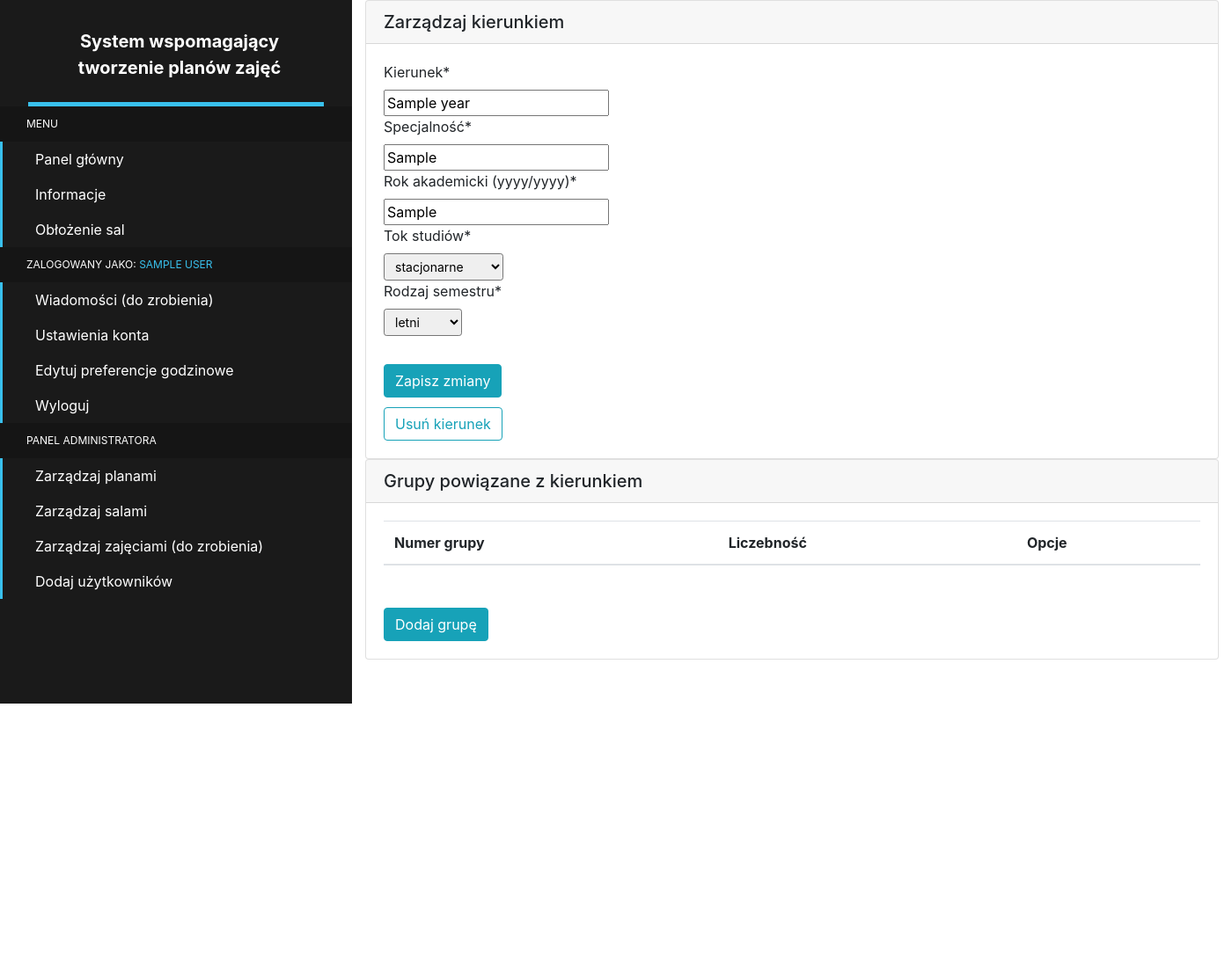
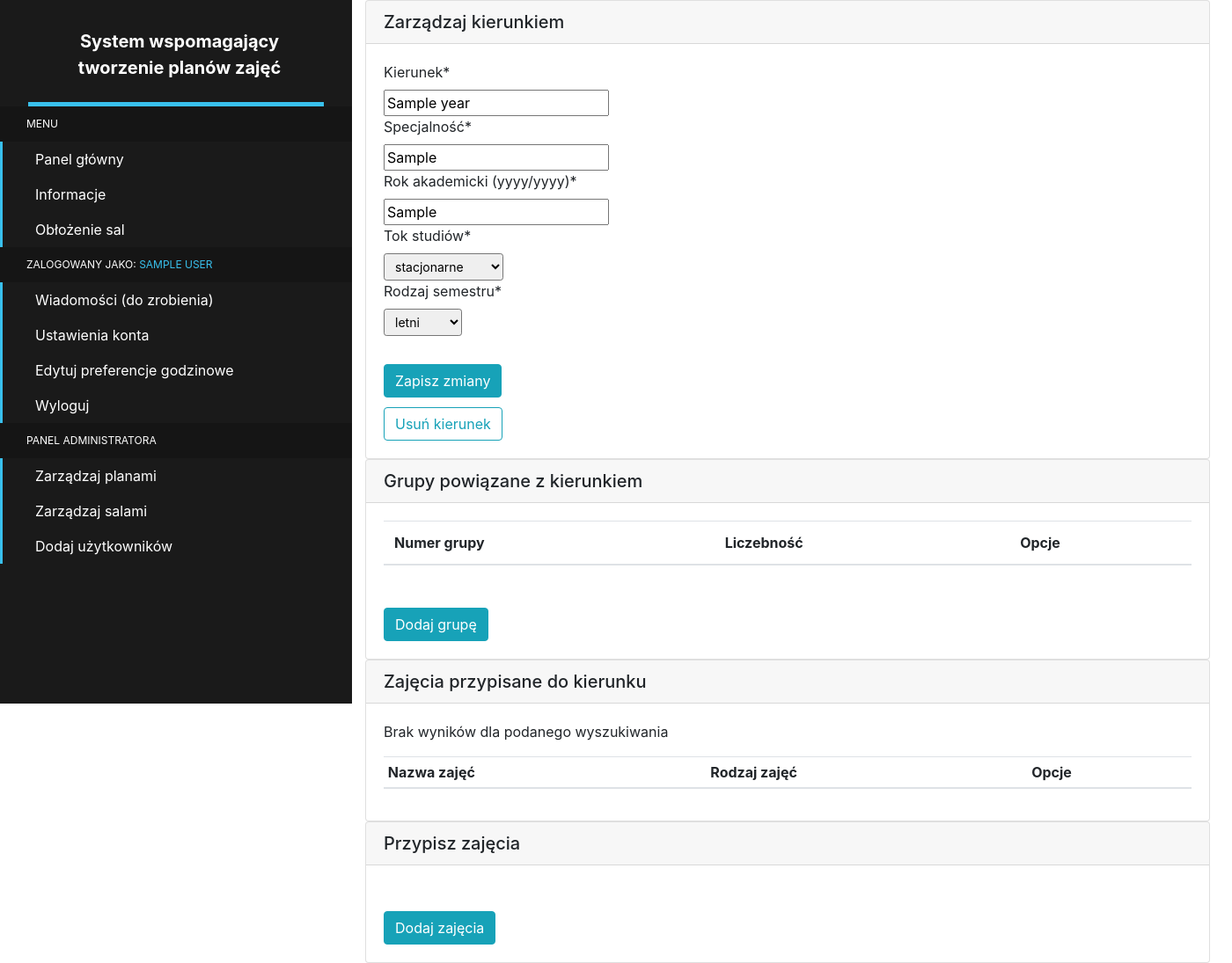
Before and after one commit to MichalM99/System-wspomagajacy-tworzenie-planow-zajec, a Django app: page /schedule/manage_year/1/ in a window 1400 px wide. Shown: the whole page at 88% size. Before the commit the page ends 800 px from the top, so only its background shows below. Run offline with Django 4.2, Linux system fonts and the light colour scheme; a user stored in the database is signed in; tables that the repository leaves empty hold one stand-in row (values such as "Sample post"); lists and menus that the app fills with data are empty; some libraries are stand-ins or nearby versions.

Commit message:
Zarządzanie zajęciami in progress

```diff
--- a/schedule/forms.py
+++ b/schedule/forms.py
@@ -16,6 +16,7 @@ DAYS_OF_WEEK = (
     (5, 'Sobota'),
     (6, 'Niedziela'),
 )
+
 
 class AddAvailabilityForm(forms.Form):
     weekday = forms.IntegerField(widget=forms.Select(choices=DAYS_OF_WEEK, attrs={
@@ -84,16 +85,14 @@ class ManageYearForm(forms.ModelForm):
             'type_of_semester': forms.Select(choices=SEMESTER_CHOICES, attrs={'class': 'form-control-sm'}),
         }
 
-
     def __init__(self, *args, **kwargs):
         super(ManageYearForm, self).__init__(*args, **kwargs)
         self.fields['type_of_studies'].widget.attrs.update({
             'class': 'form-control-sm'
         })
         self.fields['type_of_semester'].widget.attrs.update({
-             'class': 'form-control-sm'
+            'class': 'form-control-sm'
         })
-
 
 
 class AddGroupForm(forms.ModelForm):
@@ -133,11 +132,11 @@ class AddScheduleForm(forms.Form):
 
 class AddScheduleItemForm(forms.Form):
     group = forms.ModelChoiceField(queryset=Group.objects.all(), label='Grupa',
-                                  widget=forms.Select(attrs={'class': 'form-control-sm'}))
+                                   widget=forms.Select(attrs={'class': 'form-control-sm'}))
     lecture = forms.ModelChoiceField(queryset=Lecture.objects.all(), label='Zajęcia',
-                                  widget=forms.Select(attrs={'class': 'form-control-sm'}))
+                                     widget=forms.Select(attrs={'class': 'form-control-sm'}))
     lecturer = forms.ModelChoiceField(queryset=Profile.objects.all(), label='Prowadzący',
-                                  widget=forms.Select(attrs={'class': 'form-control-sm'}))
+                                      widget=forms.Select(attrs={'class': 'form-control-sm'}))
     lecture_unit = forms.IntegerField(label='Liczba jednostek godzinowych jednorazowo', max_value=10)
 
     def __init__(self, *args, **kwargs):
@@ -156,3 +155,17 @@ class AddRoomToScheduleForm(forms.Form):
         self.fields['room'].widget.attrs.update({
             'class': 'form-control-sm'
         })
+
+
+TYPE_OF_LECTURE = (
+    (0, 'Laboratorium'),
+    (1, 'Ćwiczenia'),
+    (2, 'Wykład'),
+)
+
+
+class AddLectureForm(forms.Form):
+    lecture_name = forms.CharField(label='Nazwa zajęć', max_length=100)
+    type_of_lecture = forms.IntegerField(label='Rodzaj zajęć', widget=forms.Select(choices=TYPE_OF_LECTURE, attrs={
+        'class': 'form-control-sm'
+    }))
--- a/schedule/models.py
+++ b/schedule/models.py
@@ -68,6 +68,7 @@ class Group(models.Model):
 class Lecture(models.Model):
     lecture_name = models.CharField(verbose_name='nazwa zajęć', max_length=100)
     type_of_lecture = models.IntegerField(choices=TYPE_OF_LECTURE, verbose_name='Rodzaj zajęć')
+    year = models.ForeignKey(Year, models.CASCADE, null=True)
 
     def __str__(self):
         return self.lecture_name + ' (' + str(self.get_type_of_lecture_display()[:2]) + '.)'
--- a/schedule/views.py
+++ b/schedule/views.py
@@ -17,7 +17,7 @@ from schedule.forms import (AddAvailabilityForm, AddGroupForm, AddRoomForm,
                             AddScheduleItemForm, AddYear, EditRoomForm,
                             ManageYearForm, SearchRoom, SearchYear)
 from schedule.models import (Group, LecturerAvailability, LecturerItem, Room,
-                             RoomItem, Schedule, ScheduleItem, WeekDay, Year)
+                             RoomItem, Schedule, ScheduleItem, WeekDay, Year, Lecture)
 from schedule.utils import (check_availability, check_datetime, is_group_free,
                             is_lecturer_free, is_room_free)
 
@@ -138,6 +138,7 @@ def add_year(request):
 def manage_year(request, id):
     """Basically DetailView for Year model."""
     groups = Group.objects.filter(year_id=id).order_by('group_number')
+    lectures = Lecture.objects.filter(year_id=id).order_by('lecture_name')
     data = get_object_or_404(Year, pk=id)
     if request.method == "POST":
         form = ManageYearForm(instance=data, data=request.POST)
@@ -148,6 +149,7 @@ def manage_year(request, id):
         form = ManageYearForm(instance=data)
     return render(request, 'schedule/manage_year.html', {
         "data": data, "form": form, "groups": groups, 'id': id,
+        "lectures": lectures,
     })
 
 
--- a/templates/dashboard/dashboard.html
+++ b/templates/dashboard/dashboard.html
@@ -65,11 +65,11 @@
                         <i class="fa fa-cog" aria-hidden="true"></i> Zarządzaj salami
                     </a>
                 </li>
-                <li>
-                    <a href="">
-                        <i class="fa fa-cog" aria-hidden="true"></i> Zarządzaj zajęciami (do zrobienia)
-                    </a>
-                </li>
+{#                <li>#}
+{#                    <a href="">#}
+{#                        <i class="fa fa-cog" aria-hidden="true"></i> Zarządzaj zajęciami (do zrobienia)#}
+{#                    </a>#}
+{#                </li>#}
                 <li>
                     <a href="{% url "register" %}">
                         <i class="fa fa-cog" aria-hidden="true"></i> Dodaj użytkowników
--- a/templates/schedule/manage_year.html
+++ b/templates/schedule/manage_year.html
@@ -13,7 +13,7 @@
     <script src="https://cdnjs.cloudflare.com/ajax/libs/popper.js/1.14.7/umd/popper.min.js"
             integrity="sha384-UO2eT0CpHqdSJQ6hJty5KVphtPhzWj9WO1clHTMGa3JDZwrnQq4sF86dIHNDz0W1"
             crossorigin="anonymous"></script>
-    <div class="card">
+    <div class="card" style="width: 60rem;">
         <h5 class="card-header">Zarządzaj kierunkiem</h5>
         <div class="card-body">
             <form action="." method="post">
@@ -51,7 +51,7 @@
                data-target="#deleteYearModal" href="#">Usuń kierunek</a>
         </div>
     </div>
-    <div class="card">
+    <div class="card" style="width: 60rem;">
         <h5 class="card-header">Grupy powiązane z kierunkiem</h5>
         <div class="card-body">
             <table class="table table-striped">
@@ -107,9 +107,39 @@
         </div>
     </div>
 
+    <div class="card" style="width: 60rem;">
+        <h5 class="card-header">Zajęcia przypisane do kierunku</h5>
+        <div class="card-body">
+            <table class="table table-striped table-sm">
+                <thead>
+                <th scope="col">Nazwa zajęć</th>
+                <th scope="col">Rodzaj zajęć</th>
+                <th scope="col">Opcje</th>
+                </thead>
+                <tbody>
+                {% for lecture in lectures %}
+                    <th scope="row">{{ lecture.lecture_name }}</th>
+                    <th> {{ lecture.get_type_of_lecture_display }}</th>
+                    <th><a href=""
+                           class="btn btn-outline-info btn-sm" type="submit">Usuń
+                        zajęcia</a></th>
+                {% empty %}
+                    <p>Brak wyników dla podanego wyszukiwania</p>
+                {% endfor %}
+                </tbody>
+            </table>
+        </div>
+    </div>
 
-
-    <!-- Modal -->
+    <div class="card" style="width: 60rem;">
+        <h5 class="card-header">Przypisz zajęcia</h5>
+        <div class="card-body">
+            <form action="." method="post">
+                {% csrf_token %}
+                <input class="btn btn-info" id="registerbutton" type="submit" value="Dodaj zajęcia">
+            </form>
+        </div>
+    </div>
 
 
 {% endblock %}
```
Also changed, not shown: ScheduleCreator/settings.py (+16 -16 lines).
